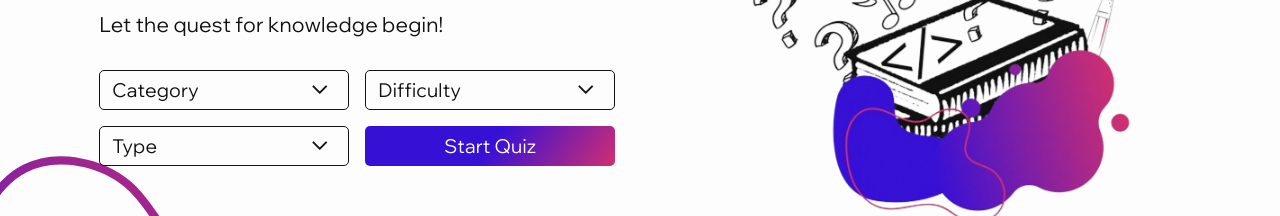
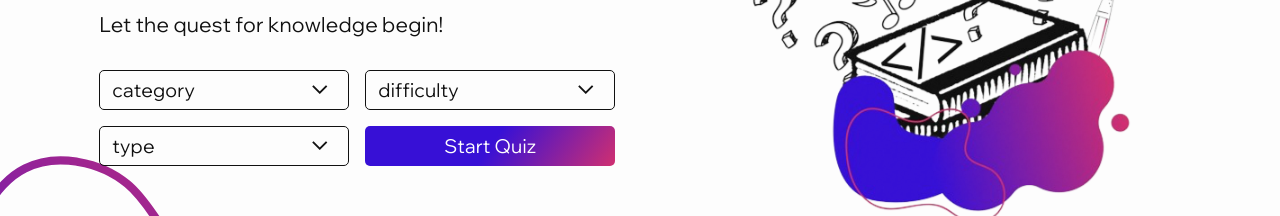
Before and after one commit to VriaA/Quizzly, a React (Vite) app in the folder quizzical/: page / in a window 1280 px wide. Shown: the part 414-630 px from the top of the page. Built offline with nearby package versions, Linux system fonts and the light colour scheme; no server answers.

Commit message:
refactor Hero

```diff
--- a/quizzical/src/components/Hero.jsx
+++ b/quizzical/src/components/Hero.jsx
@@ -1,4 +1,5 @@
 import { useEffect, useState } from "react"
+import OptionDropdownMenu from "./OptionDropDownMenu"
 import CategoryOption from "./CategoryOption"
 import Option from "../utils/Option"
 
@@ -10,17 +11,6 @@ export default function Hero(props) {
       difficulty: 'Random',
       type: 'Random'
     })
-    const options = {
-      difficulty: ['Random', 'Easy', 'Medium', 'Hard'],
-      type: ['Random', 'Multiple Choice', 'True / False']
-  }
-
-    function handleSelectionChange(e) {
-      const optionRadioInput = e.target
-      setSelectedOption(prevSelection=> {
-        return {...prevSelection, [optionRadioInput.name]: optionRadioInput.dataset.option}
-      })
-    }
 
     return (
         <div className='hero-wrapper'>
@@ -31,81 +21,29 @@ export default function Hero(props) {
 
           <form className='quiz-info-cntr' onSubmit={startQuiz}>
 
-            <div className='options-wrapper category-options'>
-              <button
-                id='category'
-                className={`info-trigger category-trigger ${isDarkTheme && 'button-dark info-trigger-dark'}`}
-                type="button"
-                aria-haspopup='listbox'
-                aria-expanded='false'
-                aria-controls='category-dropdown'>
+            <OptionDropdownMenu
+              menuName={'category'}
+              MenuOptions={CategoryOption}
+              selectedOption={selectedOption}
+              setSelectedOption={setSelectedOption}
+              isDarkTheme={isDarkTheme}
+            />
 
-                <span id='category-trigger-name' className="category-trigger-name trigger-name">Category</span>
-                <span id='category-trigger-arrow' className="expand-arrow material-symbols-outlined">
-                  expand_more
-                </span>
+            <OptionDropdownMenu
+              menuName={'difficulty'}
+              MenuOptions={Option}
+              selectedOption={selectedOption}
+              setSelectedOption={setSelectedOption}
+              isDarkTheme={isDarkTheme}
+            />
 
-              </button>
-
-              <ul id='category-dropdown' className={`hidden info-dropdown ${isDarkTheme && 'info-dropdown-dark'}`} role='listbox' aria-labelledby='category-trigger-name'>
-                <CategoryOption
-                  selectedOption={selectedOption}
-                  handleSelectionChange={handleSelectionChange}
-                />
-              </ul>
-            </div>
-
-            <div className='options-wrapper difficulty-options'>
-              <button
-                id='difficulty'
-                className={`info-trigger difficulty-trigger ${isDarkTheme && 'button-dark info-trigger-dark'}`}
-                type="button"
-                aria-haspopup='listbox'
-                aria-expanded='false'
-                aria-controls='difficulty-dropdown'>
-
-                <span id='difficulty-trigger-name' className="difficulty-trigger-name trigger-name">Difficulty</span>
-                <span id='difficulty-trigger-arrow' className="expand-arrow material-symbols-outlined">
-                  expand_more
-                </span>
-
-              </button>
-
-            <ul id='difficulty-dropdown' className={`hidden info-dropdown  ${isDarkTheme && 'info-dropdown-dark'}`} role='listbox' aria-labelledby='difficulty-trigger-name'>
-                <Option
-                  options={options.difficulty}
-                  name="difficulty"
-                  selectedOption={selectedOption}
-                  handleSelectionChange={handleSelectionChange}
-                />
-            </ul>
-            </div>
-
-            <div className='options-wrapper type-options'>
-
-              <button
-                id='type'
-                className={`info-trigger type-trigger ${isDarkTheme && 'button-dark info-trigger-dark'}`}
-                type="button"
-                aria-haspopup='listbox'
-                aria-expanded='false'
-                aria-controls='type-dropdown'>
-
-                <span id='type-trigger-name' className="type-trigger-name trigger-name">Type</span>
-                <span id='type-trigger-arrow' className="expand-arrow material-symbols-outlined">
-                  expand_more
-                </span>
-              </button>
-
-              <ul id='type-dropdown' className={`hidden info-dropdown  ${isDarkTheme && 'info-dropdown-dark'}`} role='listbox' aria-labelledby='type-trigger-name'>
-                <Option
-                  options={options.type}
-                  name="type"
-                  selectedOption={selectedOption}
-                  handleSelectionChange={handleSelectionChange}
-                />
-              </ul>
-            </div>
+            <OptionDropdownMenu
+              menuName={'type'}
+              MenuOptions={Option}
+              selectedOption={selectedOption}
+              setSelectedOption={setSelectedOption}
+              isDarkTheme={isDarkTheme}
+            />
 
             <button className='start-quiz-btn' type='submit'>Start Quiz</button>
           </form>
--- /dev/null
+++ b/quizzical/src/components/OptionDropDownMenu.jsx
@@ -0,0 +1,40 @@
+import quizOptions from "../data/quizOptions"
+
+export default function OptionDropdownMenu(props) {
+      const {menuName, MenuOptions, selectedOption, setSelectedOption, isDarkTheme} = props
+
+      function handleSelectionChange(e) {
+        const optionRadioInput = e.target
+        setSelectedOption(prevSelection=> {
+          return {...prevSelection, [optionRadioInput.name]: optionRadioInput.dataset.option}
+        })
+      }
+
+      return (
+          <div className={`options-wrapper ${menuName}-options`}>
+            <button
+              id={menuName}
+              className={`info-trigger ${menuName}-trigger ${isDarkTheme && 'button-dark info-trigger-dark'}`}
+              type="button"
+              aria-haspopup='listbox'
+              aria-expanded='false'
+              aria-controls={`${menuName}-dropdown`}>
+
+              <span id={`${menuName}-trigger-name`} className={`${menuName}-trigger-name trigger-name`}>{menuName}</span>
+              <span id={`${menuName}-trigger-arrow`} className="expand-arrow material-symbols-outlined">
+                expand_more
+              </span>
+
+            </button>
+
+            <ul id={`${menuName}-dropdown`} className={`hidden info-dropdown ${isDarkTheme && 'info-dropdown-dark'}`} role='listbox' aria-labelledby={`${menuName}-trigger-name`}>
+              <MenuOptions
+                name={menuName}
+                options={quizOptions[menuName]}
+                selectedOption={selectedOption}
+                handleSelectionChange={handleSelectionChange}
+              />
+            </ul>
+          </div>
+      )
+}
--- /dev/null
+++ b/quizzical/src/data/quizOptions.js
@@ -0,0 +1,4 @@
+export default  {
+    difficulty: ['Random', 'Easy', 'Medium', 'Hard'],
+    type: ['Random', 'Multiple Choice', 'True / False']
+}
```
